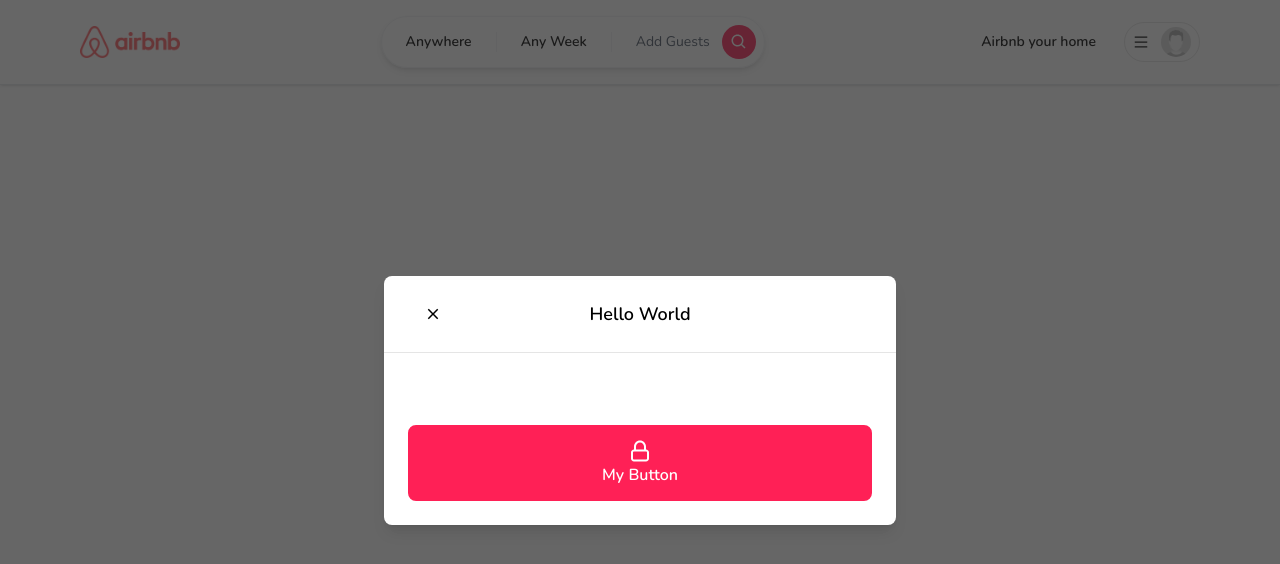
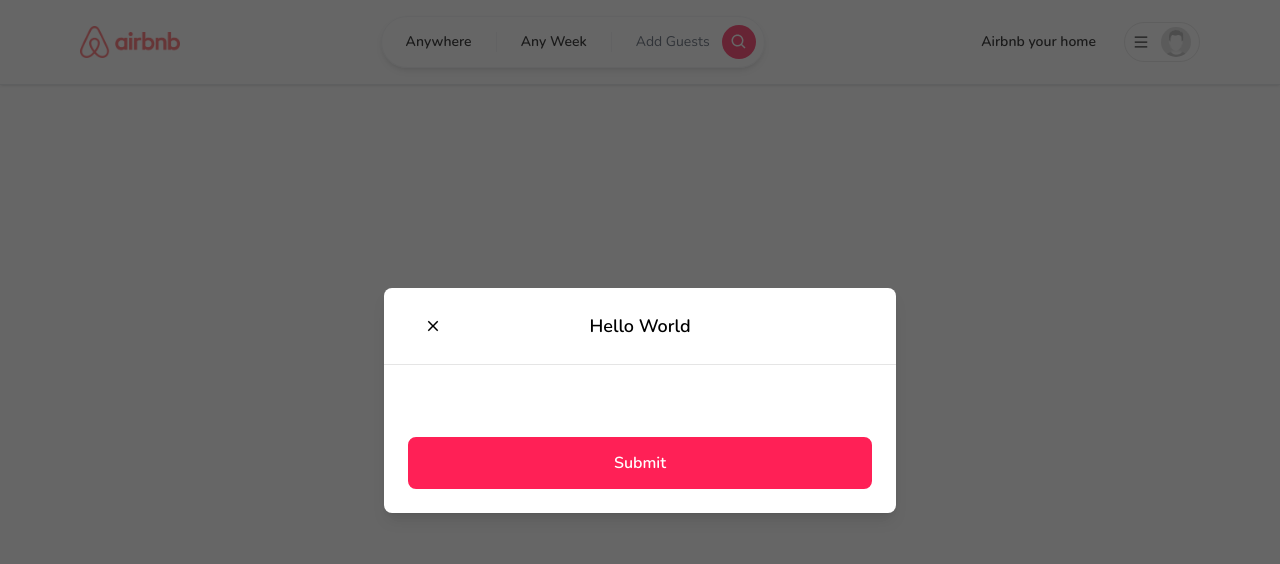
Before and after one commit to Sandeepnegi686/airbnb-clone, a Next.js app in the folder client/: page / in a window 1280 px wide. Shown: the top 564 px of the page. Built offline with nearby package versions, Linux system fonts and the light colour scheme.

Commit message:
added model

```diff
--- a/client/app/_components/Button.tsx
+++ b/client/app/_components/Button.tsx
@@ -1,6 +1,5 @@
 "use client";
 
-import { relative } from "path";
 import { IconType } from "react-icons";
 
 interface ButtonProps {
@@ -23,9 +22,10 @@
   return (
     <button
       onClick={onClick}
+      disabled={disabled}
       className={`relative disabled:opacity-70 disabled:cursor-not-allowed rounded-lg hover:opacity-80 transition w-full ${outline ? "bg-white" : "bg-rose-500"} ${outline ? "border-black" : "border-rose-500"} ${outline ? "text-black" : "text-white"} ${small ? "py-1" : "py-3"} ${small ? "text-sm" : "text-md"} ${small ? "font-light" : "font-semibold"} ${small ? "border" : "border-2"}`}
     >
-      {Icon && <Icon size={24} className="flex items-center gap4 w-full" />}
+      {Icon && <Icon size={24} className="absolute left-4 top-3" />}
       {label}
     </button>
   );
--- a/client/app/_components/Modals/Model.tsx
+++ b/client/app/_components/Modals/Model.tsx
@@ -2,7 +2,6 @@
 import { useCallback, useEffect, useState } from "react";
 import { IoMdClose } from "react-icons/io";
 import Button from "../Button";
-import { CgLock } from "react-icons/cg";
 
 interface ModalProps {
   isOpen?: boolean;
@@ -12,9 +11,9 @@
   body?: React.ReactElement;
   footer?: React.ReactElement;
   actionLabel: string;
-  disabled?: string;
+  disabled?: boolean;
   secondaryAction?: () => void;
-  secondaryLabel?: string;
+  secondaryActionLabel?: string;
 }
 
 export default function Model({
@@ -27,7 +26,7 @@
   actionLabel,
   disabled,
   secondaryAction,
-  secondaryLabel,
+  secondaryActionLabel,
 }: ModalProps) {
   const [showModel, setShowModel] = useState(isOpen);
   useEffect(
@@ -77,9 +76,22 @@
               </div>
               {/* BODY */}
               <div className="relative p-6 flex-auto">{body}</div>
+              {/* FOOTER */}
               <div className="flex flex-col gap-2 p-6">
                 <div className="flex items-center gap-4 w-full">
-                  <Button label="My Button" onClick={() => {}} icon={CgLock} />
+                  {secondaryAction && secondaryActionLabel && (
+                    <Button
+                      outline
+                      label={secondaryActionLabel}
+                      onClick={handleSecondaryAction}
+                      disabled={disabled}
+                    />
+                  )}
+                  <Button
+                    label={actionLabel}
+                    onClick={handleSubmit}
+                    disabled={disabled}
+                  />
                 </div>
               </div>
             </div>
--- a/client/app/layout.tsx
+++ b/client/app/layout.tsx
@@ -21,7 +21,7 @@
   return (
     <html lang="en">
       <body className={`antialiased ${font.className}`}>
-        <Model isOpen title="Hello World" />
+        <Model isOpen title="Hello World" actionLabel="Submit" />
         <Navbar />
         {children}
       </body>
--- a/client/package.json
+++ b/client/package.json
@@ -12,7 +12,8 @@
     "next": "16.1.6",
     "react": "19.2.3",
     "react-dom": "19.2.3",
-    "react-icons": "^5.6.0"
+    "react-icons": "^5.6.0",
+    "zustand": "^5.0.12"
   },
   "devDependencies": {
     "@tailwindcss/postcss": "^4",
```
Also changed, not shown: client/app/_hooks/useRegisterModal.ts (added), 1 other file (tests, documents, lock files or other folders).
